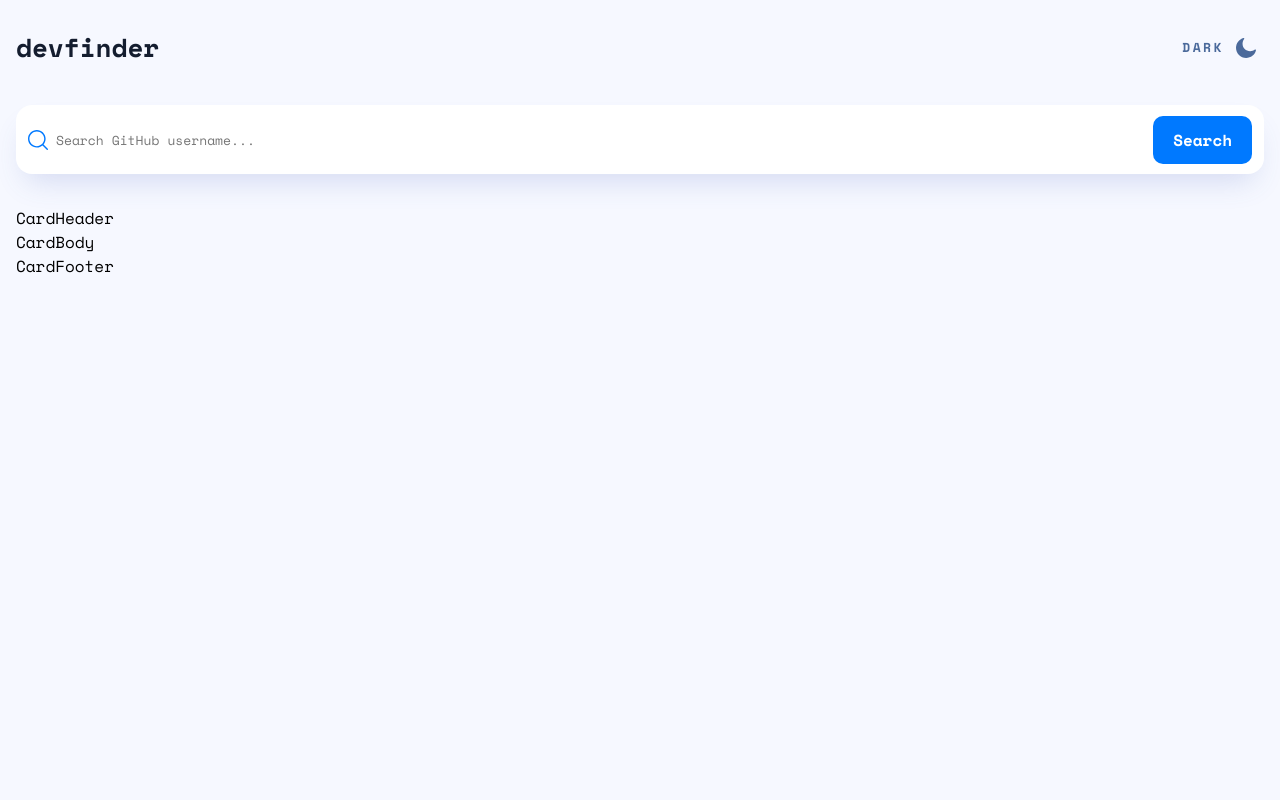
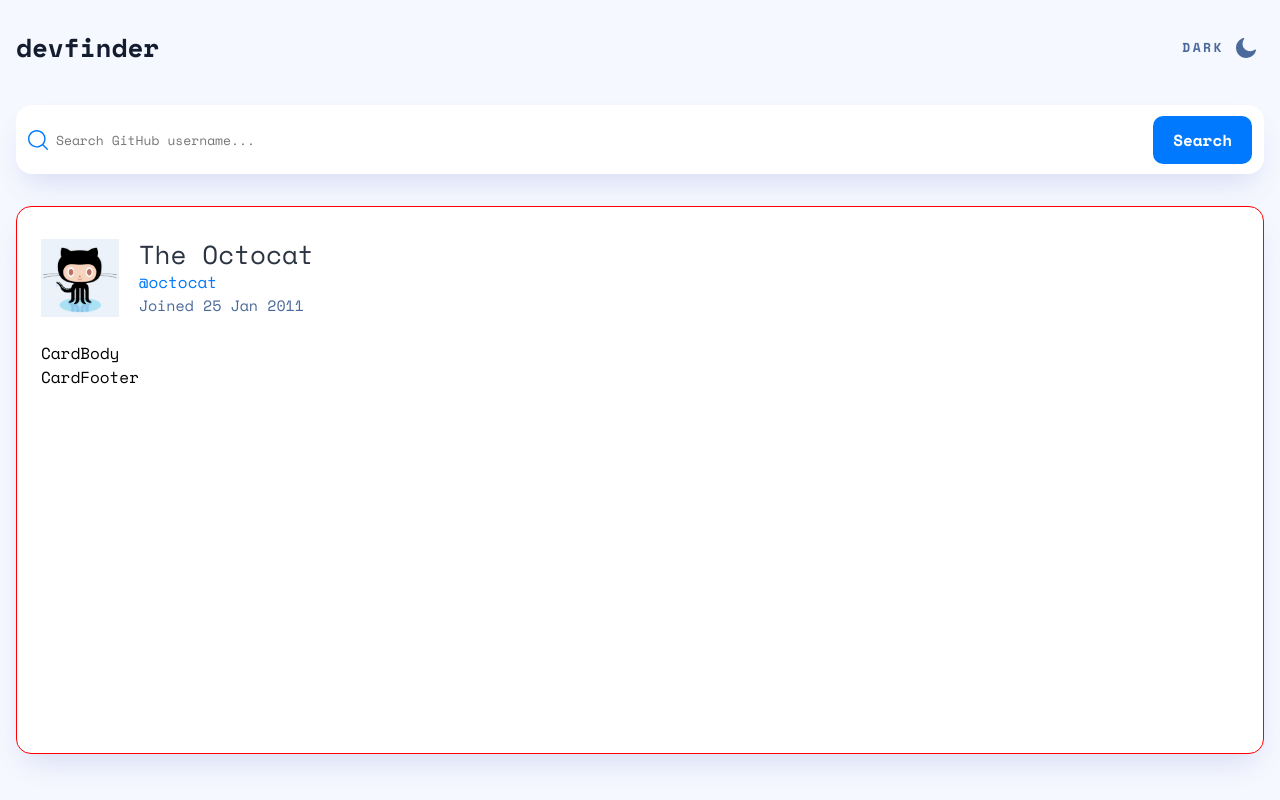
Before and after one commit to Ryan-C-Moses/github-user-search-ui, a React (Vite) app: page / in a window 1280 px wide. Built offline with nearby package versions, Linux system fonts and the light colour scheme.

Commit message:
GUSA-33 [FEATURE]: code header component

```diff
--- a/src/App.css
+++ b/src/App.css
@@ -3,5 +3,6 @@ main {
 }
 
 section {
-    gap: 32px;
+    height: 100%;
+    width: 100%;
 }
--- a/src/components/ProfileCard/CardBody.jsx
+++ b/src/components/ProfileCard/CardBody.jsx
@@ -1,3 +1,5 @@
+import styles from "./ProfileCard.module.css";
+
 const CardBody = () => {
   return <div>CardBody</div>;
 };
--- a/src/components/ProfileCard/CardFooter.jsx
+++ b/src/components/ProfileCard/CardFooter.jsx
@@ -1,3 +1,5 @@
+import styles from "./ProfileCard.module.css";
+
 const CardFooter = () => {
   return <div>CardFooter</div>;
 };
--- a/src/components/ProfileCard/CardHeader.jsx
+++ b/src/components/ProfileCard/CardHeader.jsx
@@ -1,5 +1,18 @@
+import clsx from "clsx";
+import styles from "./ProfileCard.module.css";
+import profilePic from "@assets/profile-icon.svg";
+
 const CardHeader = () => {
-  return <div>CardHeader</div>;
+  return (
+    <div className={styles["card-header-container"]}>
+      <img className={styles['profile-img']} src={profilePic} alt='profile pic' />
+      <div className={styles.info}>
+        <h2 className={clsx('txt-preset-1',styles.username)}>The Octocat</h2>
+        <p className={clsx('txt-preset-4', styles["user-tag"])}>@octocat</p>
+        <p className={clsx('txt-preset-6', styles["date-joined"])}>Joined 25 Jan 2011</p>
+      </div>
+    </div>
+  );
 };
 
 export default CardHeader;
--- a/src/components/ProfileCard/ProfileCard.module.css
+++ b/src/components/ProfileCard/ProfileCard.module.css
@@ -0,0 +1,39 @@
+.profile-card-container {
+  height: 100%;
+  max-height: 548px;
+  border: 1px solid red;
+  display: flex;
+  padding: var(--spacing-400, 32px) var(--spacing-300, 24px);
+  flex-direction: column;
+  border-radius: 15px;
+  background: var(--colors-neutral-0, #fff);
+  box-shadow: 0 16px 30px -10px rgba(70, 96, 187, 0.2);
+}
+
+.card-header-container {
+  display: flex;
+  margin-bottom: 24px;
+}
+
+.profile-img {
+  margin-right: 20px;
+}
+
+.info {
+  flex: 1;
+}
+
+.username {
+  color: var(--colors-neutral-700, #2b3442);
+  font-feature-settings: "liga" off, "clig" off;
+}
+
+.user-tag {
+  color: var(--colors-blue-500, #0079ff);
+  font-feature-settings: "liga" off, "clig" off;
+}
+
+.date-joined {
+  color: var(--colors-neutral-500, #4b6a9b);
+  font-feature-settings: "liga" off, "clig" off;
+}
--- a/src/components/ProfileCard/index.jsx
+++ b/src/components/ProfileCard/index.jsx
@@ -5,7 +5,7 @@ import styles from "./ProfileCard.module.css";
 
 const ProfileCard = () => {
   return (
-    <div>
+    <div className={styles["profile-card-container"]}>
       <CardHeader />
       <CardBody />
       <CardFooter />
```
Also changed, not shown: src/assets/profile-icon.svg (added).
